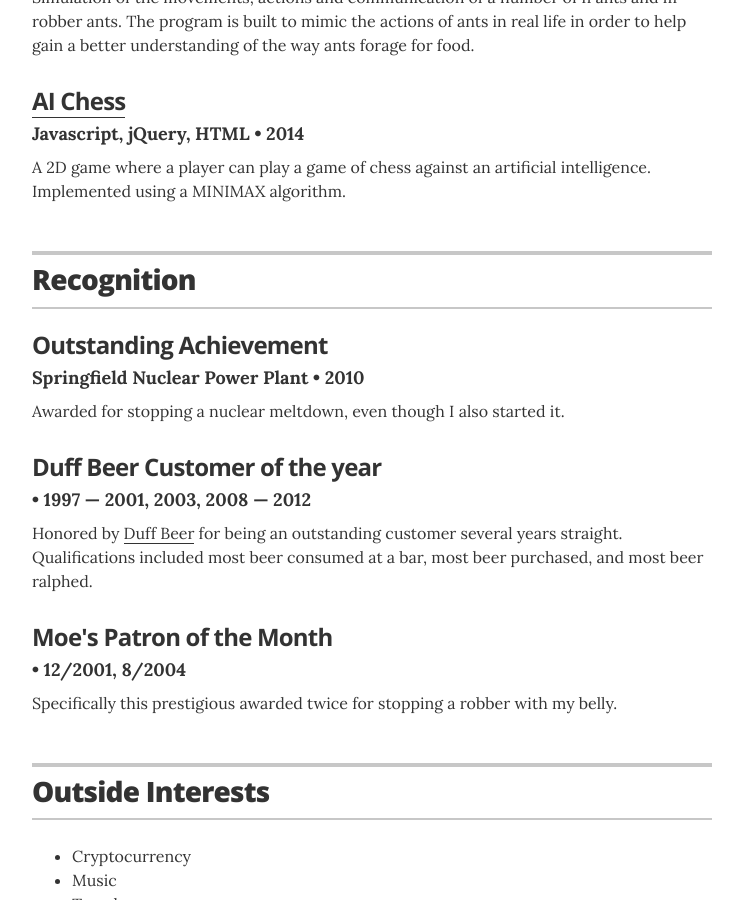
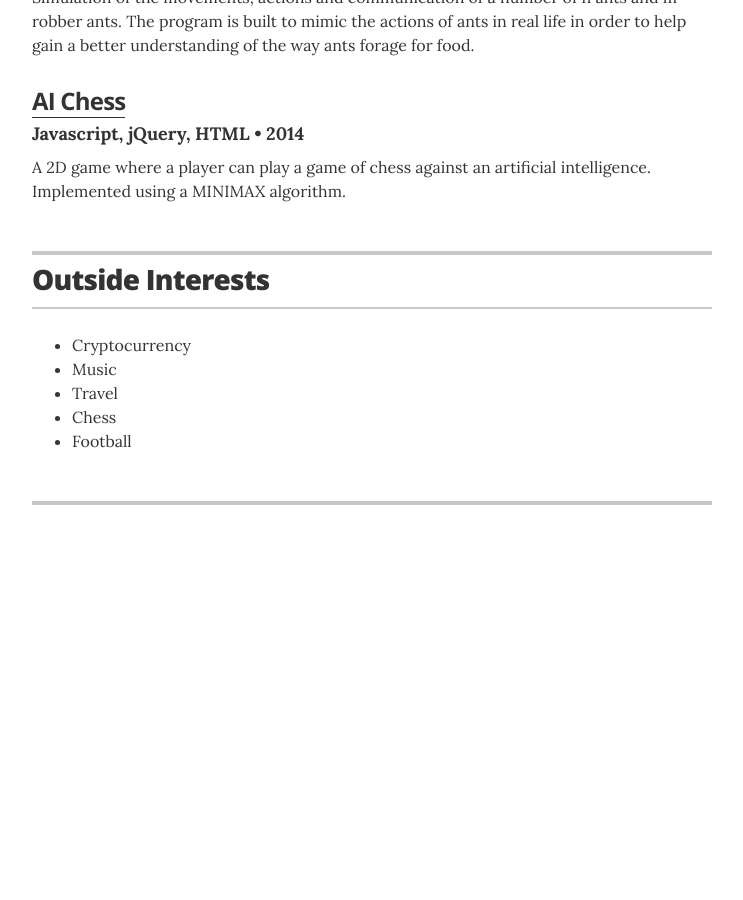
Before and after one commit to nmazidi/nmazidi.github.io, a Jekyll site: the page built from index.html, in a window 1280 px wide and 900 px high, scrolled down 4133 px. Shown: the whole window, without its empty margins (268-1011 px from the left). Built offline with Jekyll 4.4.1, drawn with Linux system fonts in a browser that asks for light colours; after the commit the page ends 4710 px from its top, so only the background shows below that.

Commit message:
removed recognitions

```diff
--- a/_config.yml
+++ b/_config.yml
@@ -28,9 +28,9 @@ resume_looking_for_work:        "yes"
 # comment out to hide
 resume_section_experience:      true
 resume_section_education:       true
+#resume_section_recognition:     true
 resume_section_projects:        true
 resume_section_skills:          true
-resume_section_recognition:     true
 #resume_section_links:           true
 #resume_section_associations:    true
 resume_section_interests:       true
--- a/_data/recognitions.yml
+++ b/_data/recognitions.yml
@@ -1,15 +1,5 @@
-# Recognitions
-- award: Outstanding Achievement
+# Publications
+- award:
   organization: Springfield Nuclear Power Plant
-  year: 2010
+  year: 2019
   summary: Awarded for stopping a nuclear meltdown, even though I also started it.
-
-- award: Duff Beer Customer of the year
-  organization:
-  year: 1997 &mdash; 2001, 2003, 2008 &mdash; 2012
-  summary: Honored by <a href="https://en.wikipedia.org/wiki/Duff_Beer">Duff Beer</a> for being an outstanding customer several years straight. Qualifications included most beer consumed at a bar, most beer purchased, and most beer ralphed.
-
-- award: Moe's Patron of the Month
-  organization:
-  year: 12/2001, 8/2004
-  summary: Specifically this prestigious awarded twice for stopping a robber with my belly.
```
